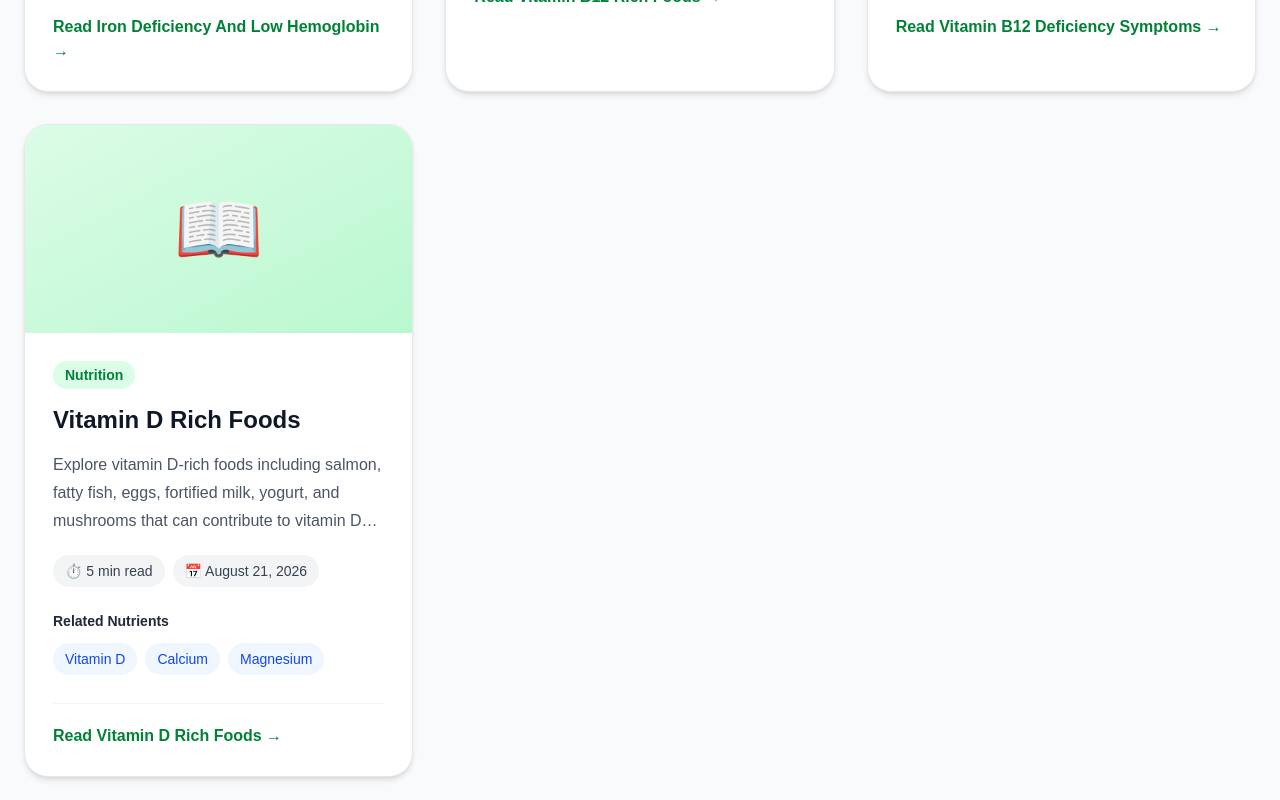
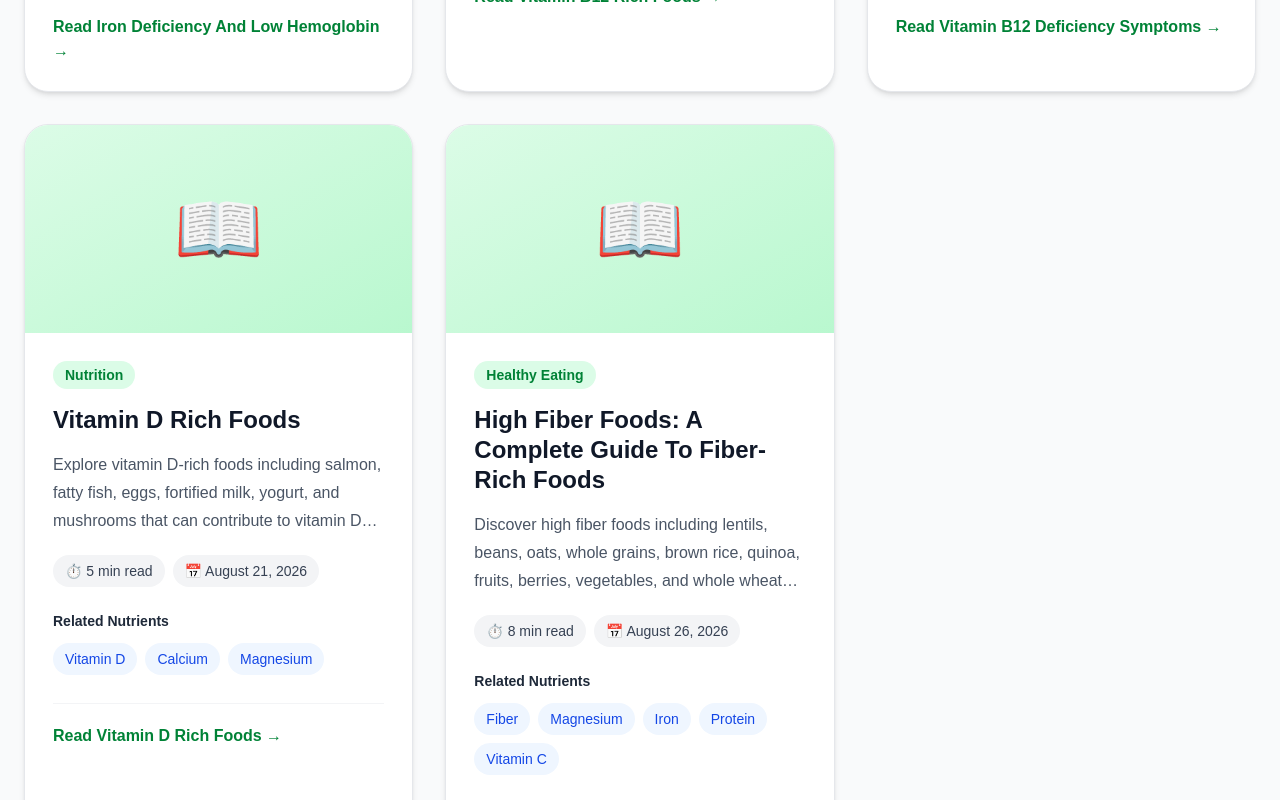
Before and after one commit to vivek6863-dotcom/nutricompass-app, a Next.js app: page /articles in a window 1280 px wide. Shown: the part 3320-4120 px from the top of the page. Built offline with nearby package versions, Linux system fonts and the light colour scheme; no server answers.

Commit message:
Add high fiber foods SEO article

```diff
--- a/components/data/articles.ts
+++ b/components/data/articles.ts
@@ -1326,4 +1326,316 @@ export const articles: Article[] = [
       "Magnesium",
     ],
   },
+    {
+    id: 11,
+
+    title: "High Fiber Foods: A Complete Guide To Fiber-Rich Foods",
+
+    slug: "high-fiber-foods",
+
+    description:
+      "Discover high fiber foods including lentils, beans, oats, whole grains, brown rice, quinoa, fruits, berries, vegetables, and whole wheat foods.",
+
+    category: "Healthy Eating",
+
+    author: "NutriCompass Team",
+
+    readTime: "8 min read",
+
+    publishedDate: "August 26, 2026",
+
+    content:
+      "High fiber foods are an important part of a varied and balanced diet. Dietary fiber is found naturally in many plant foods, including legumes, whole grains, fruits, vegetables, nuts, and seeds.\n\nIncluding a variety of fiber-rich foods can help add nutritional variety to meals while providing other important nutrients such as vitamins, minerals, protein, and healthy fats.\n\nGood sources of dietary fiber include lentils, beans, oats, whole grains, brown rice, quinoa, whole wheat bread, whole wheat pasta, berries, fruits, avocado, broccoli, carrots, and sweet potatoes.\n\nFiber intake can be increased through a gradual approach that includes a variety of plant foods throughout the day. Adequate fluid intake is also important when increasing dietary fiber.\n\nPeople have different nutritional needs. If you have persistent digestive symptoms or specific dietary concerns, speak with a qualified healthcare professional.",
+
+    contentHtml: `
+      <p>
+        <strong>High fiber foods</strong> are foods that provide dietary fiber as
+        part of their overall nutritional profile. Fiber is found naturally in
+        many plant foods, including legumes, whole grains, fruits, vegetables,
+        nuts, and seeds.
+      </p>
+
+      <p>
+        Including a variety of <strong>fiber-rich foods</strong> can add
+        nutritional variety to meals while also providing other nutrients such
+        as vitamins, minerals, protein, and healthy fats.
+      </p>
+
+      <h2>What Are High Fiber Foods?</h2>
+
+      <p>
+        High fiber foods are generally plant-based foods that contribute
+        dietary fiber to the diet. Common examples include
+        <a href="/foods/lentils">lentils</a>,
+        <a href="/foods/beans">beans</a>,
+        <a href="/foods/oats">oats</a>,
+        <a href="/foods/whole-grains">whole grains</a>,
+        fruits, vegetables, nuts, and seeds.
+      </p>
+
+      <p>
+        Fiber is one part of a healthy eating pattern. Choosing a variety of
+        minimally processed plant foods can help provide different nutrients
+        throughout the day.
+      </p>
+
+      <h2>Best High Fiber Foods</h2>
+
+      <p>
+        There is no single best fiber-rich food. Different foods provide
+        different combinations of fiber and other nutrients.
+      </p>
+
+      <h3>Lentils</h3>
+
+      <p>
+        <a href="/foods/lentils">Lentils</a> provide fiber along with
+        plant-based protein, iron, and other nutrients. They can be included
+        in soups, curries, salads, and other balanced meals.
+      </p>
+
+      <h3>Beans</h3>
+
+      <p>
+        <a href="/foods/beans">Beans</a> are a versatile plant food that can
+        provide fiber, protein, iron, and other nutrients. They can be used in
+        salads, soups, curries, and grain-based meals.
+      </p>
+
+      <h3>Oats</h3>
+
+      <p>
+        <a href="/foods/oats">Oats</a> are whole grains that provide fiber,
+        iron, magnesium, and protein. They can be used in breakfast meals,
+        porridge, and other recipes.
+      </p>
+
+      <h3>Whole Grains</h3>
+
+      <p>
+        <a href="/foods/whole-grains">Whole grains</a> contain the grain
+        kernel and provide dietary fiber along with nutrients such as
+        magnesium, iron, and B vitamins.
+      </p>
+
+      <h3>Brown Rice</h3>
+
+      <p>
+        <a href="/foods/brown-rice">Brown rice</a> is a whole grain that
+        provides fiber, magnesium, and B vitamins. It can be used as a base
+        for balanced meals.
+      </p>
+
+      <h3>Quinoa</h3>
+
+      <p>
+        <a href="/foods/quinoa">Quinoa</a> provides fiber along with
+        plant-based protein, iron, and magnesium. It can be included in
+        grain bowls, salads, and other meals.
+      </p>
+
+      <h3>Whole Wheat Bread</h3>
+
+      <p>
+        <a href="/foods/whole-wheat-bread">Whole wheat bread</a> is made from
+        whole grains and provides dietary fiber, B vitamins, and protein.
+      </p>
+
+      <h3>Whole Wheat Pasta</h3>
+
+      <p>
+        <a href="/foods/whole-wheat-pasta">Whole wheat pasta</a> provides
+        dietary fiber along with iron and B vitamins and can be included in
+        balanced meals.
+      </p>
+
+      <h3>Fruits And Berries</h3>
+
+      <p>
+        <a href="/foods/fruits">Fruits</a> and
+        <a href="/foods/berries">berries</a> can provide fiber along with
+        vitamins, minerals, and naturally occurring plant compounds.
+      </p>
+
+      <h3>Vegetables</h3>
+
+      <p>
+        Vegetables such as
+        <a href="/foods/broccoli">broccoli</a>,
+        <a href="/foods/carrots">carrots</a>, and
+        <a href="/foods/sweet-potatoes">sweet potatoes</a>
+        can contribute fiber as part of a varied diet.
+      </p>
+
+      <h3>Avocado</h3>
+
+      <p>
+        <a href="/foods/avocado">Avocado</a> provides fiber along with
+        healthy unsaturated fats and other nutrients.
+      </p>
+
+      <h2>High Fiber Foods And Other Nutrients</h2>
+
+      <p>
+        One advantage of choosing a variety of fiber-rich foods is that they
+        can provide more than just fiber.
+      </p>
+
+      <p>
+        For example,
+        <a href="/foods/lentils">lentils</a> provide fiber, protein, and iron,
+        while <a href="/foods/oats">oats</a> provide fiber, iron, magnesium,
+        and protein.
+      </p>
+
+      <p>
+        <a href="/foods/quinoa">Quinoa</a> provides fiber, protein, iron, and
+        magnesium, while
+        <a href="/foods/berries">berries</a> provide fiber and vitamin C.
+      </p>
+
+      <p>
+        Learn more about
+        <a href="/nutrients/fiber">Dietary Fiber</a>
+        and the role it plays in overall nutrition.
+      </p>
+
+      <h2>High Fiber Foods For Everyday Meals</h2>
+
+      <h3>Breakfast</h3>
+
+      <p>
+        Oats, berries, fruits, and whole wheat bread can be included in
+        breakfast meals. Combining these foods with an appropriate protein
+        source can help create a more varied meal.
+      </p>
+
+      <h3>Lunch And Dinner</h3>
+
+      <p>
+        Lentils, beans, brown rice, quinoa, whole wheat pasta, broccoli, and
+        other vegetables can be used in balanced lunch and dinner meals.
+      </p>
+
+      <h3>Snacks</h3>
+
+      <p>
+        Fruits, berries, nuts, and other minimally processed plant foods can
+        be useful options for adding nutritional variety between meals.
+      </p>
+
+      <h2>How To Add More Fiber To Your Diet</h2>
+
+      <p>
+        A practical approach is to gradually include more vegetables, fruits,
+        legumes, and whole grains throughout the day.
+      </p>
+
+      <p>
+        If you are increasing your fiber intake, doing so gradually may be
+        more comfortable than making a sudden large change. Adequate fluid
+        intake is also important.
+      </p>
+
+      <h2>High Fiber Foods And Healthy Digestion</h2>
+
+      <p>
+        Dietary fiber is commonly associated with digestive health. Foods
+        containing fiber can be part of an overall eating pattern that
+        supports normal digestion.
+      </p>
+
+      <p>
+        For more information, explore our
+        <a href="/symptoms/constipation">Constipation</a>
+        nutrition page.
+      </p>
+
+      <h2>High Fiber Foods And Recipes</h2>
+
+      <p>
+        One of the easiest ways to include more fiber-rich foods is to use
+        them in everyday meals. Explore our
+        <a href="/recipes">Healthy Recipes</a>
+        for more meal ideas using nutritious foods.
+      </p>
+
+      <h2>Frequently Asked Questions About High Fiber Foods</h2>
+
+      <h3>What Are High Fiber Foods?</h3>
+
+      <p>
+        High fiber foods are foods that contribute dietary fiber to the diet.
+        Common examples include legumes, whole grains, fruits, vegetables,
+        nuts, and seeds.
+      </p>
+
+      <h3>Which Foods Are Rich In Fiber?</h3>
+
+      <p>
+        Lentils, beans, oats, whole grains, brown rice, quinoa, fruits,
+        berries, vegetables, and whole wheat foods are examples of foods that
+        can provide dietary fiber.
+      </p>
+
+      <h3>Are Fruits Good Sources Of Fiber?</h3>
+
+      <p>
+        Many fruits provide dietary fiber along with vitamins, minerals, and
+        other naturally occurring plant compounds. Eating a variety of fruits
+        can contribute to overall nutritional variety.
+      </p>
+
+      <h3>Are Whole Grains High In Fiber?</h3>
+
+      <p>
+        Whole grains can be important sources of dietary fiber. Examples
+        include oats, brown rice, quinoa, and whole wheat foods.
+      </p>
+
+      <h3>How Can I Add More Fiber To My Diet?</h3>
+
+      <p>
+        You can gradually add more legumes, whole grains, fruits, vegetables,
+        nuts, and seeds to meals while maintaining adequate fluid intake.
+      </p>
+
+      <p>
+        Individual nutritional needs vary. Persistent digestive symptoms or
+        specific dietary concerns should be discussed with a qualified
+        healthcare professional.
+      </p>
+    `,
+
+    relatedSymptoms: [
+      "Constipation",
+      "Fatigue",
+      "Weakness",
+    ],
+
+    relatedFoods: [
+      "Lentils",
+      "Beans",
+      "Oats",
+      "Whole Grains",
+      "Brown Rice",
+      "Quinoa",
+      "Whole Wheat Bread",
+      "Whole Wheat Pasta",
+      "Berries",
+      "Fruits",
+      "Broccoli",
+      "Carrots",
+      "Sweet Potatoes",
+      "Avocado",
+    ],
+
+    relatedNutrients: [
+      "Fiber",
+      "Magnesium",
+      "Iron",
+      "Protein",
+      "Vitamin C",
+    ],
+  },
 ];
```
